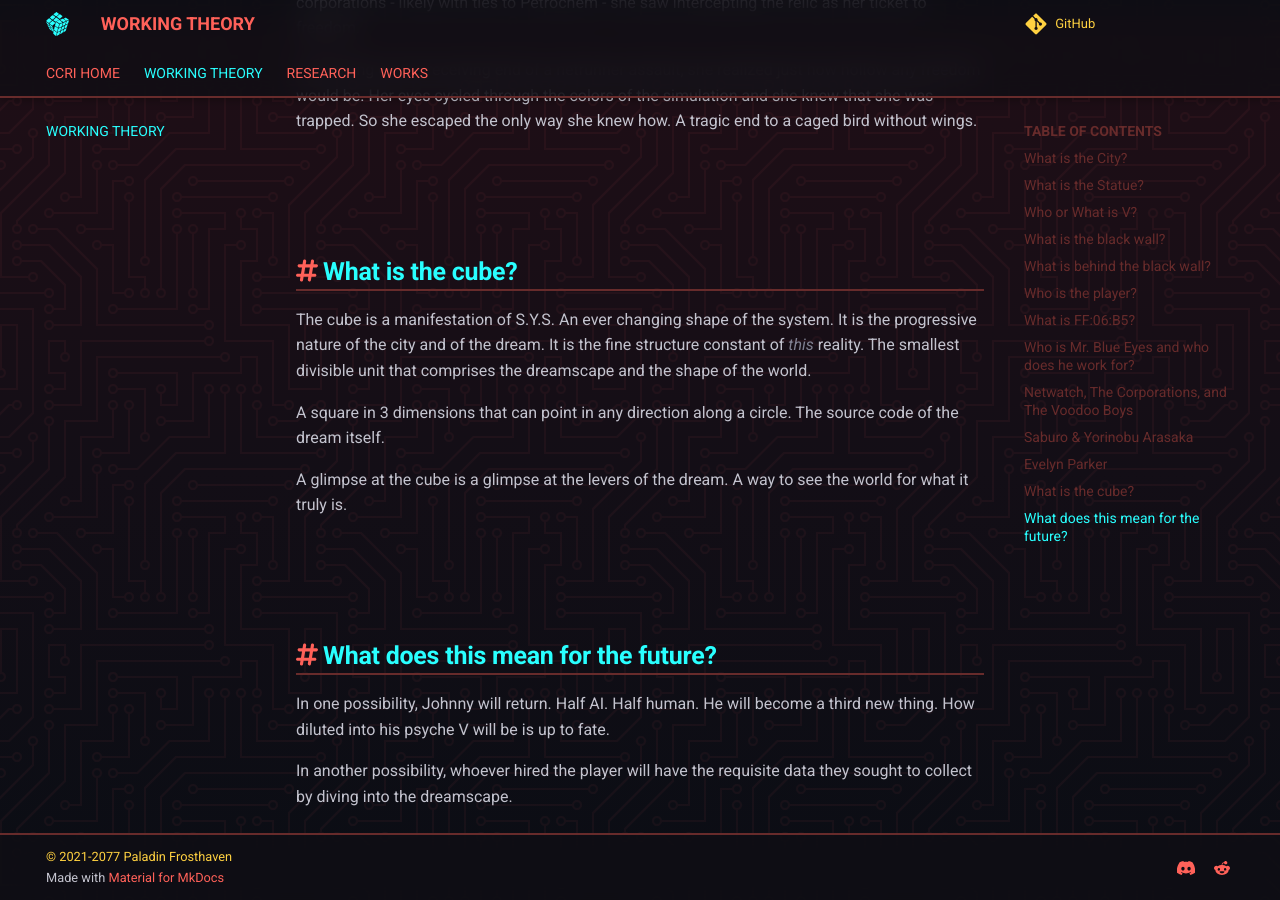
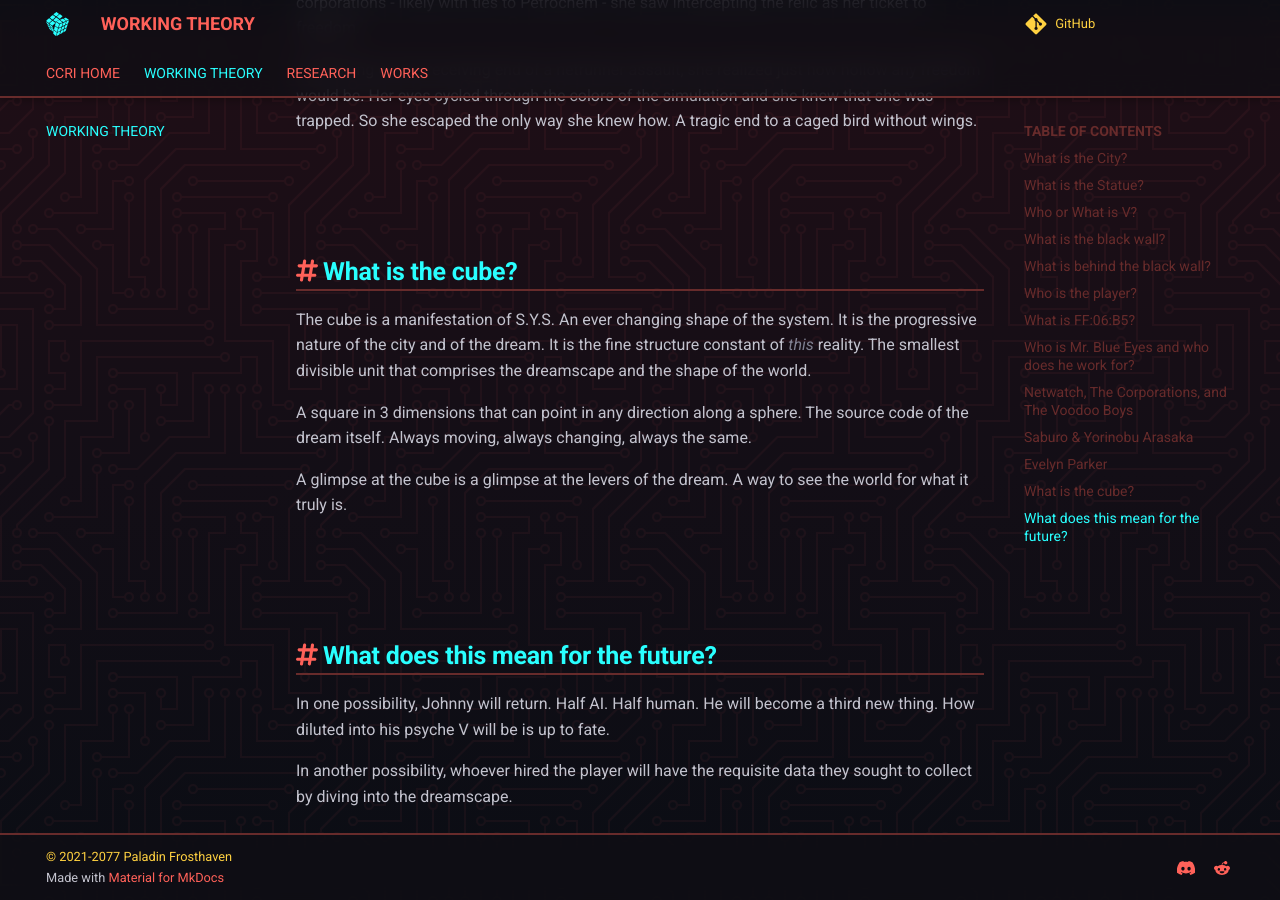
Before and after one commit to Frosthaven/cyberpunk-ff06b5-research, an MkDocs documentation site: the page built from docs/working-theory.md, in a window 1280 px wide and 900 px high, scrolled down 3580 px. Built offline with MkDocs 1.6.1 and Material for MkDocs 9.7.7, drawn with Linux system fonts in a browser that asks for light colours; comment, search, counter and statistics services are not loaded.

Commit message:
updated "working theory" page

```diff
--- a/docs/working-theory.md
+++ b/docs/working-theory.md
@@ -115,8 +115,8 @@
 constant of *this* reality. The smallest divisible unit that comprises the
 dreamscape and the shape of the world.
 
-A square in 3 dimensions that can point in any direction along a circle. The
-source code of the dream itself.
+A square in 3 dimensions that can point in any direction along a sphere. The
+source code of the dream itself. Always moving, always changing, always the same.
 
 A glimpse at the cube is a glimpse at the levers of the dream. A way to see the
 world for what it truly is.
```
